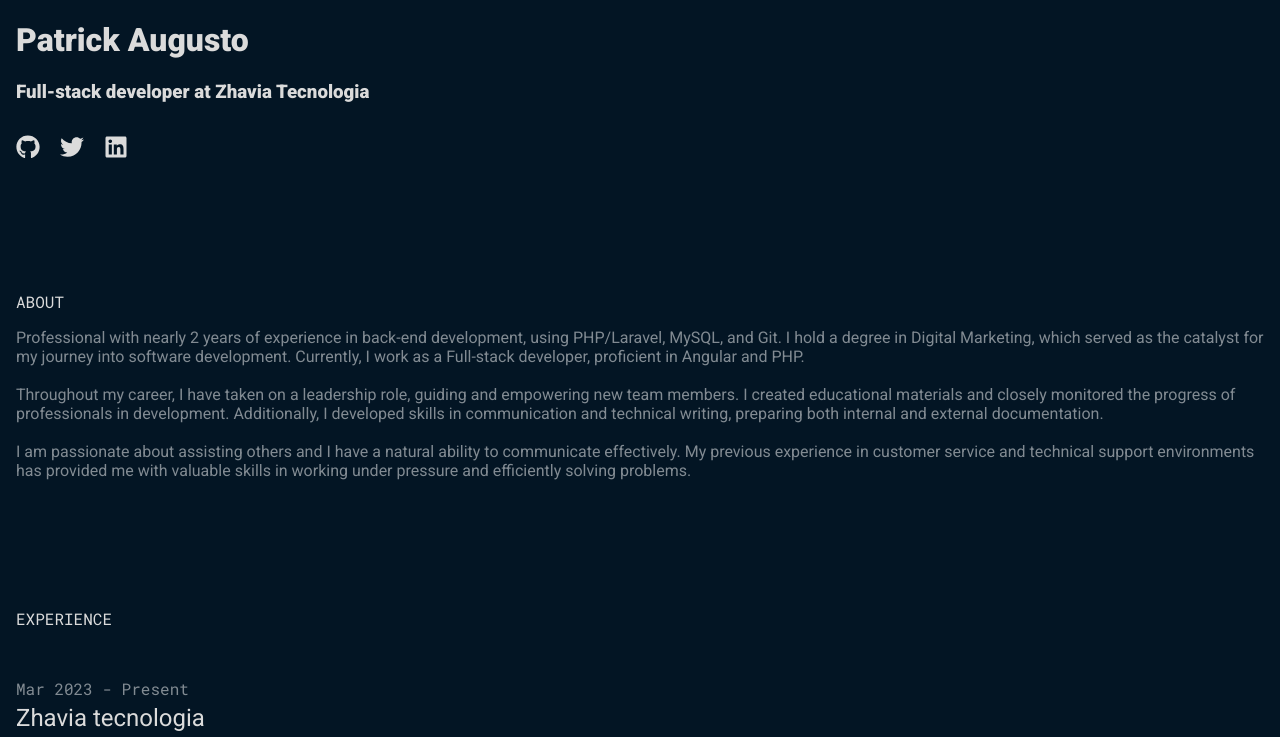
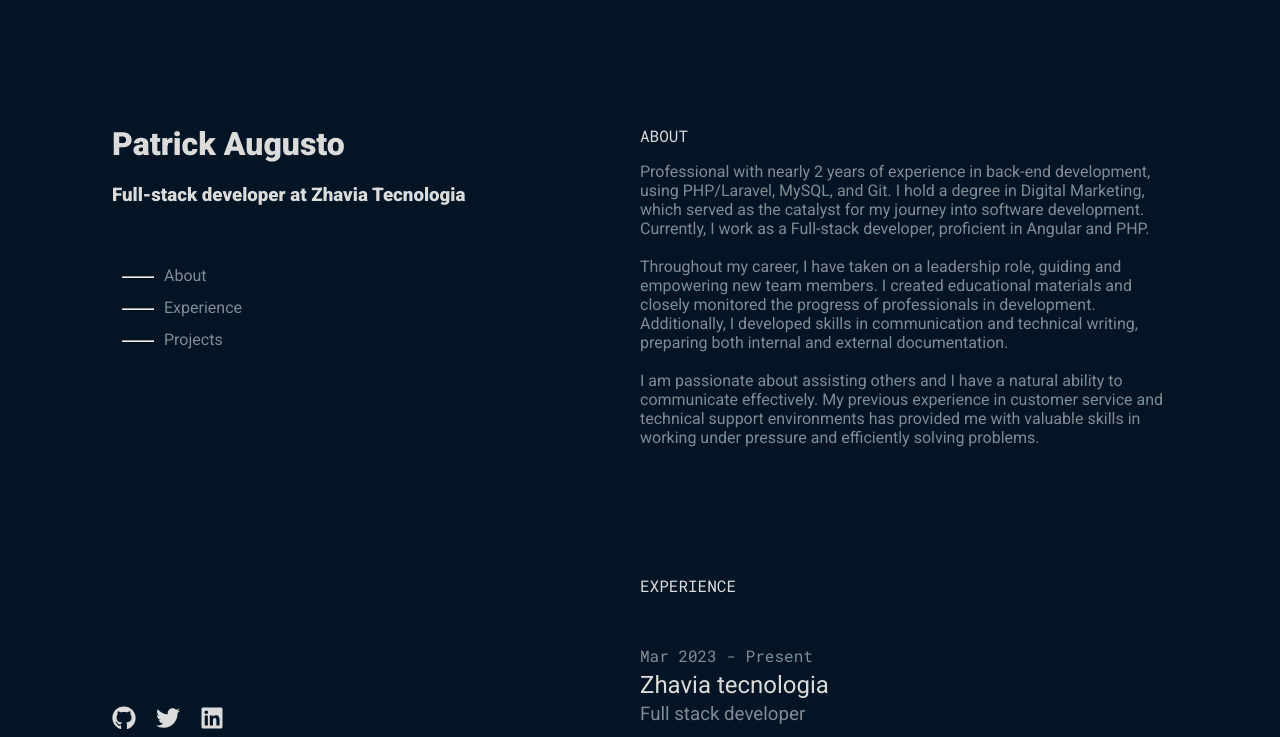
Before and after one commit to trickaugusto/portifolio-next, a Next.js app: page / in a window 1280 px wide. Shown: the top 737 px of the page. Built offline with nearby package versions, Linux system fonts and the light colour scheme.

Commit message:
update components

```diff
--- a/src/components/Header.js
+++ b/src/components/Header.js
@@ -6,6 +6,21 @@
         <div className={styles.header}>
             <h1 className={styles.title}>Patrick Augusto</h1>
             <h3 className={styles.subtitle}>Full-stack developer at Zhavia Tecnologia</h3>
+
+            <div className={styles.buttonsSection}>
+                <a href='#about' className={styles.navIndicator}>
+                    <hr />
+                    About
+                </a>
+                <a href='#experiences' className={styles.navIndicator}>
+                    <hr />
+                    Experience
+                </a>
+                <a href='#projects' className={styles.navIndicator}>
+                    <hr />
+                    Projects
+                </a>
+            </div>
 
             <div className={styles.socialIcons}>
                 <a href="https://github.com/trickaugusto" target="_blank" rel="noopener noreferrer">
@@ -18,6 +33,7 @@
                     <FaLinkedin size={24} />
                 </a>
             </div>
+
         </div>
     );
 }
--- a/src/components/Technologies.js
+++ b/src/components/Technologies.js
@@ -1,11 +1,12 @@
+import styles from '../styles/Technologies.module.css'
+
 export default function Technologies({ technologies }) {
     return (
         <div>
-
             {technologies.length > 0 && (
-                <div className='listTec'>
+                <div className={styles.listTec}>
                     {technologies.map((technology) => (
-                        <a key={technology} className='technology'>
+                        <a key={technology} className={styles.technology}>
                             {technology}
                         </a>
                     ))}
--- a/src/pages/index.js
+++ b/src/pages/index.js
@@ -3,6 +3,7 @@
 import Experience from '@/components/Experience'
 import { Roboto_Mono } from 'next/font/google'
 import Projects from '@/components/Projects'
+import homeStyle from '../styles/Home.module.css'
 
 const roboto = Roboto_Mono({
   weight: ['400'],
@@ -78,10 +79,15 @@
   return (
     <>
       <Header />
-      <About />
+
+      <div className={homeStyle.bodyContent}>
+        <div id="about">
+          <About/>
+        </div>
 
         <h2 className={`${roboto.className} title-experience`}>EXPERIENCE</h2>
 
+        <div id="experiences">
           {experiences.map((experience) => (
             <Experience
               key={experience}
@@ -93,8 +99,11 @@
             />
           ))}
 
+        </div>
+
         <h2 className={`${roboto.className} title-experience`}>PROJECTS</h2>
 
+        <div id="projects">
           {projects.map((project) => (
             <Projects
               key={project}
@@ -104,6 +113,8 @@
               link={project.link}
             />
           ))}
+        </div>
+      </div>
 
     </>
   )
--- a/src/styles/Experience.module.css
+++ b/src/styles/Experience.module.css
@@ -16,19 +16,3 @@
 .subtitle {
     font-weight: 400;
 }
-
-.technology {
-    color: rgb(94 234 212);
-    margin: 5px;
-    padding: 6px 15px;
-    background-color: rgb(0, 54, 49);
-    border-radius: 20px;
-    height: fit-content;
-    width: fit-content;
-    font-size: 15px;
-}
-
-.listTec {
-    display: flex;
-    flex-wrap: wrap;
-}
--- a/src/styles/Header.module.css
+++ b/src/styles/Header.module.css
@@ -5,6 +5,7 @@
 
   .title {
     font-weight: 700;
+    margin-top: 0px;
   }
 
   .subtitle {
@@ -19,7 +20,49 @@
     margin-right: 1.25rem; /* 20px em rem */
   }
 
+  .buttonsSection {
+    display: none;
+  }
+
   /* Estilos para telas grandes (largura maior que 1024px) */
   @media (min-width: 1024px) {
+    .header {
+      position: fixed;
+      margin-top: 0px;
+      margin-left: 6rem;
+      height: 100%;
+    }
+
+    .buttonsSection {
+      margin-top: 50px;
+      display: grid;
+    }
+
+    .socialIcons {
+      margin-top: 100%;
+    }
 
   }
+
+.navIndicator {
+  margin-top: 10px;
+  display: flex;
+  text-decoration: none;
+  color: var(--transparent);
+  width: fit-content;
+}
+
+.navIndicator:hover {
+  color: white;
+}
+
+.navIndicator > hr {
+  width: 30px;
+  margin: 10px;
+  transition: all 0.2s ease-in-out;
+}
+
+.navIndicator:hover > hr {
+  width: 50px;
+  color: white;
+}
--- /dev/null
+++ b/src/styles/Home.module.css
@@ -0,0 +1,13 @@
+@media (min-width: 1024px) {
+    .bodyContent {
+      margin-left: 50%;
+      margin-top: 10%;
+      margin-right: 8%
+    }
+  }
+
+  @media (max-width: 1024px) {
+    .bodyContent {
+      margin-left: 0%;
+    }
+  }
--- a/src/styles/Technologies.module.css
+++ b/src/styles/Technologies.module.css
@@ -0,0 +1,15 @@
+.technology {
+    color: #5eead4;
+    margin: 5px;
+    padding: 6px 15px;
+    background-color: #003631;
+    border-radius: 20px;
+    height: fit-content;
+    width: fit-content;
+    font-size: 15px;
+  }
+
+  .listTec {
+    display: flex;
+    flex-wrap: wrap;
+  }
--- a/src/styles/globals.css
+++ b/src/styles/globals.css
@@ -6,6 +6,7 @@
 * {
   background-color: #031524;
   color: var(--primary-color);
+  scroll-behavior: smooth;
 }
 
 body {
@@ -22,22 +23,6 @@
   color: rgba(255, 255, 255, 0.5);
 }
 
-.technology {
-  color: #5eead4;
-  margin: 5px;
-  padding: 6px 15px;
-  background-color: #003631;
-  border-radius: 20px;
-  height: fit-content;
-  width: fit-content;
-  font-size: 15px;
-}
-
-.listTec {
-  display: flex;
-  flex-wrap: wrap;
-}
-
 .section {
   padding-top: 20px;
 }
```
Lines whose indentation alone changed are shown as unchanged.
